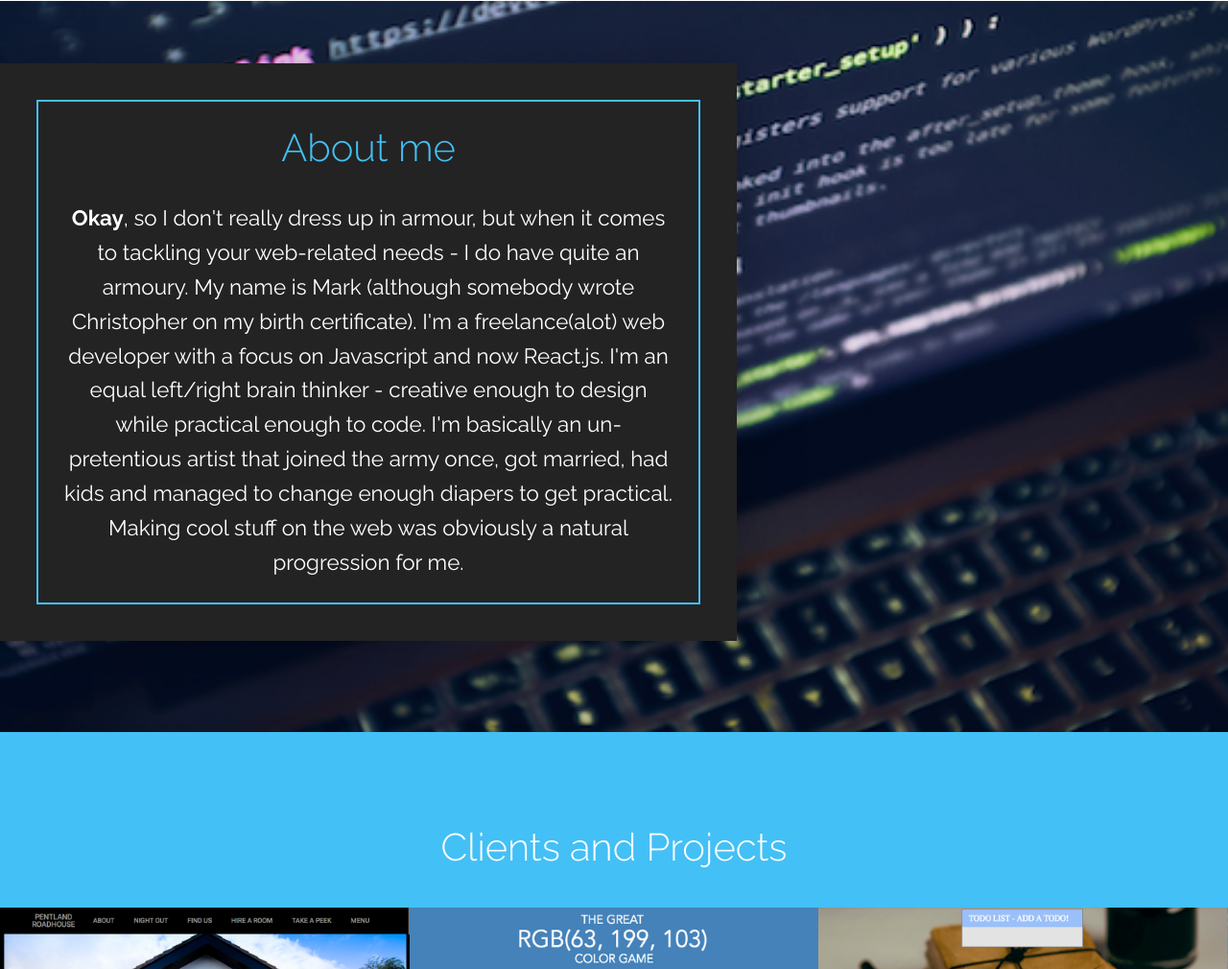
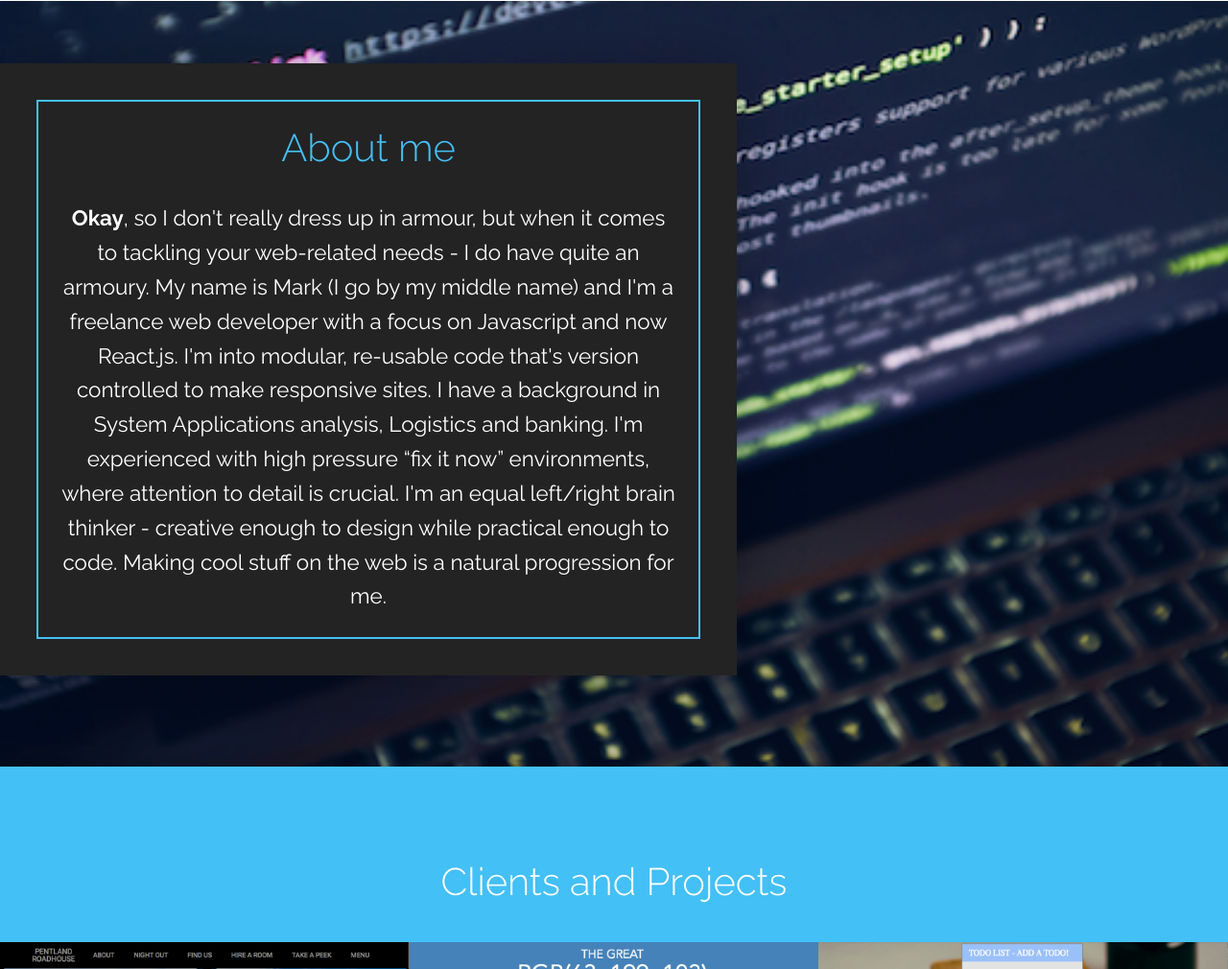
Before and after one commit to lookandlearn76/my-portfolio-site, a plain HTML site: page docs/index.html in a window 1280 px wide. Shown: the part 863-1873 px from the top of the page at 96% size. Drawn offline with Linux system fonts and the light colour scheme.

Commit message:
changed about section

```diff
--- a/docs/index.html
+++ b/docs/index.html
@@ -46,7 +46,7 @@
       <div class="container about">
         <div class="about-textbox">
           <h1>About me</h1>
-          <p><strong>Okay</strong>, so I don't really dress up in armour, but when it comes to tackling your web-related needs - I do have quite an armoury. My name is Mark (although somebody wrote Christopher on my birth certificate). I'm a freelance(alot) web developer with a focus on Javascript and now React.js. I'm an equal left/right brain thinker - creative enough to design while practical enough to code. I'm basically an un-pretentious artist that joined the army once, got married, had kids and managed to change enough diapers to get practical. Making cool stuff on the web was obviously a natural progression for me.</p>
+          <p><strong>Okay</strong>, so I don't really dress up in armour, but when it comes to tackling your web-related needs - I do have quite an armoury. My name is Mark (I go by my middle name) and I'm a freelance web developer with a focus on Javascript and now React.js. I'm into modular, re-usable code that's version controlled to make responsive sites. I have a background in System Applications analysis, Logistics and banking. I'm experienced with high pressure “fix it now” environments, where attention to detail is crucial. I'm an equal left/right brain thinker - creative enough to design while practical enough to code. Making cool stuff on the web is a natural progression for me.</p>
         </div>
 
       </div>
```
Also changed, not shown: app/index.html (+1 -2 lines), 1 other file.
